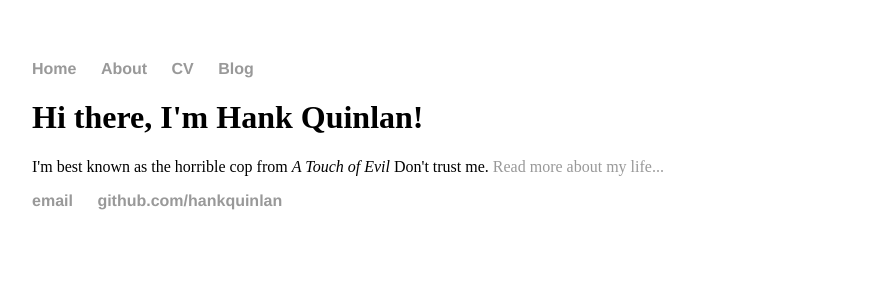
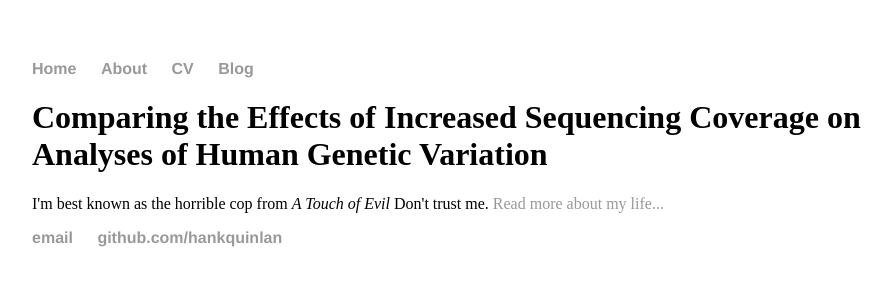
Before and after one commit to CGA17/CGA17.githib.io, a Jekyll site: the page built from index.html, in a window 1280 px wide. Shown: the top 300 px of the page, without its empty margins (160-1051 px from the left). Built offline with Jekyll 4.4.1, drawn with Linux system fonts in a browser that asks for light colours.

Commit message:
Update index.html

```diff
--- a/index.html
+++ b/index.html
@@ -1,8 +1,8 @@
 ---
 layout: default
-title: Hank Quinlan, Horrible Cop
+title:
 ---
 <div class="blurb">
-	<h1>Hi there, I'm Hank Quinlan!</h1>
+	<h1>Comparing the Effects of Increased Sequencing Coverage on Analyses of Human Genetic Variation</h1>
 	<p>I'm best known as the horrible cop from <em>A Touch of Evil</em> Don't trust me. <a href="/about">Read more about my life...</a></p>
 </div><!-- /.blurb -->
```
